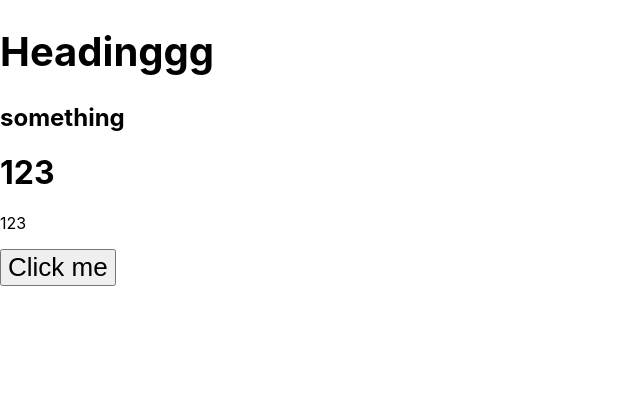
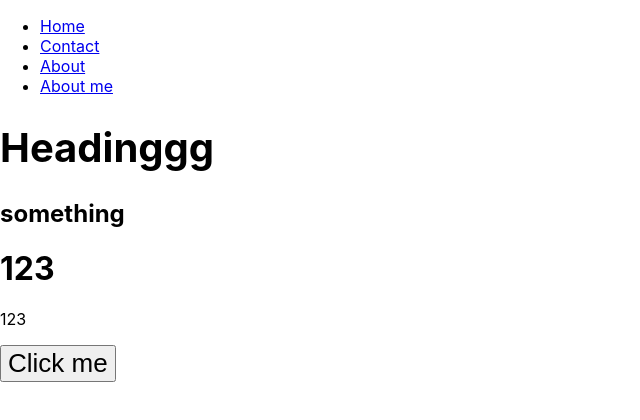
Before and after one commit to acadea/course_react_deep_dive, a React (Vite) app: page / in a window 1280 px wide. Shown: the top 420 px of the page, without its empty margins (0-640 px from the left). Built offline with nearby package versions, Linux system fonts and the light colour scheme.

Commit message:
added loop

```diff
--- a/src/App.jsx
+++ b/src/App.jsx
@@ -2,6 +2,7 @@ import { useState } from 'react'
 import logo from './logo.svg'
 import './App.css'
 import Heading from './components/Heading';
+import Navbar from './components/Navbar';
 
 function App() {
   // let abc = "123";
@@ -24,6 +25,8 @@ function App() {
   }
   return (
     <div>
+      <Navbar/>
+
       <Heading
        click={sayHello}
        color="red"
--- /dev/null
+++ b/src/components/Navbar.jsx
@@ -0,0 +1,44 @@
+import React from 'react'
+
+export default function Navbar() {
+
+  const navItems = [
+    {
+      title: 'Home',
+      href: '#',
+    },
+    {
+      title: 'Contact',
+      href: '#',
+    },
+    {
+      title: 'About',
+      href: '#',
+    },
+    {
+      title: 'About me',
+      href: '#',
+    }
+
+  ];
+
+  function renderNavItems() {
+    return navItems.map((navItem) => (
+      <li key={navItem.title}>
+        <a href={navItem.href}>{navItem.title}</a>
+      </li>
+    ))
+  }
+
+  // const rendered = renderNavItems();
+
+  return (
+    <nav>
+
+      <ul>
+        {renderNavItems()}
+      </ul>
+
+    </nav>
+  )
+}
```
